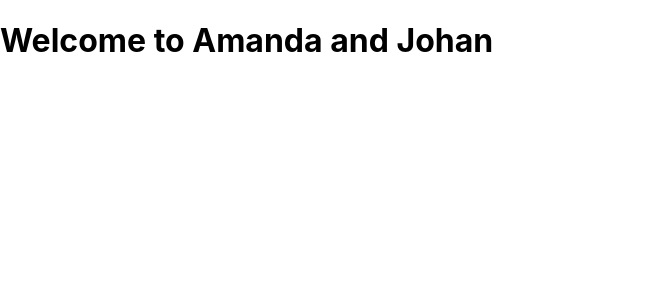
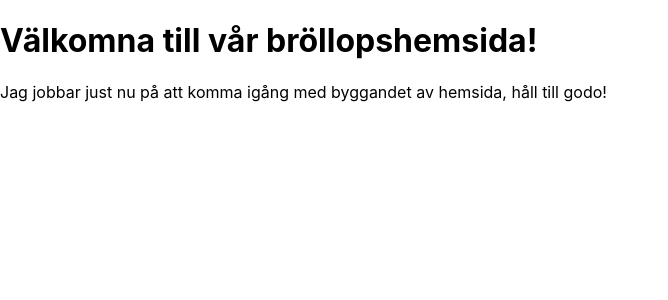
Before and after one commit to Johan-Karlsson/amanda-and-johan, a React (Create React App) app: page / in a window 1280 px wide. Shown: the top 300 px of the page, without its empty margins (0-668 px from the left). Built offline with nearby package versions, Linux system fonts and the light colour scheme.

Commit message:
Adding paragraph to landing page

```diff
--- a/src/App.js
+++ b/src/App.js
@@ -1,7 +1,8 @@
 export default function MyApp() {
   return (
     <div>
-      <h1>Welcome to Amanda and Johan</h1>
+      <h1>Välkomna till vår bröllopshemsida!</h1>
+      <p>Jag jobbar just nu på att komma igång med byggandet av hemsida, håll till godo!</p>
     </div>
   );
 }
```
